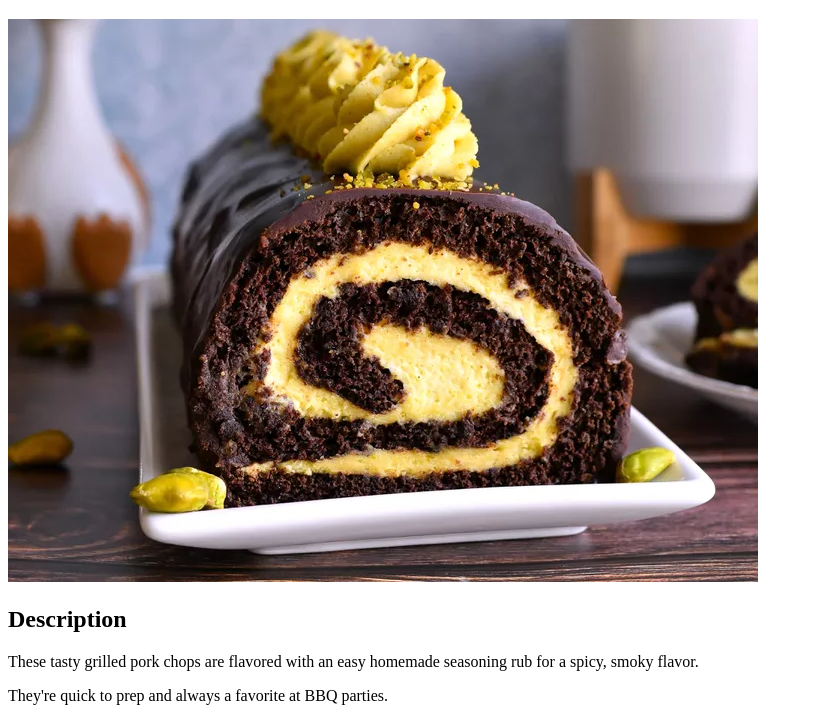
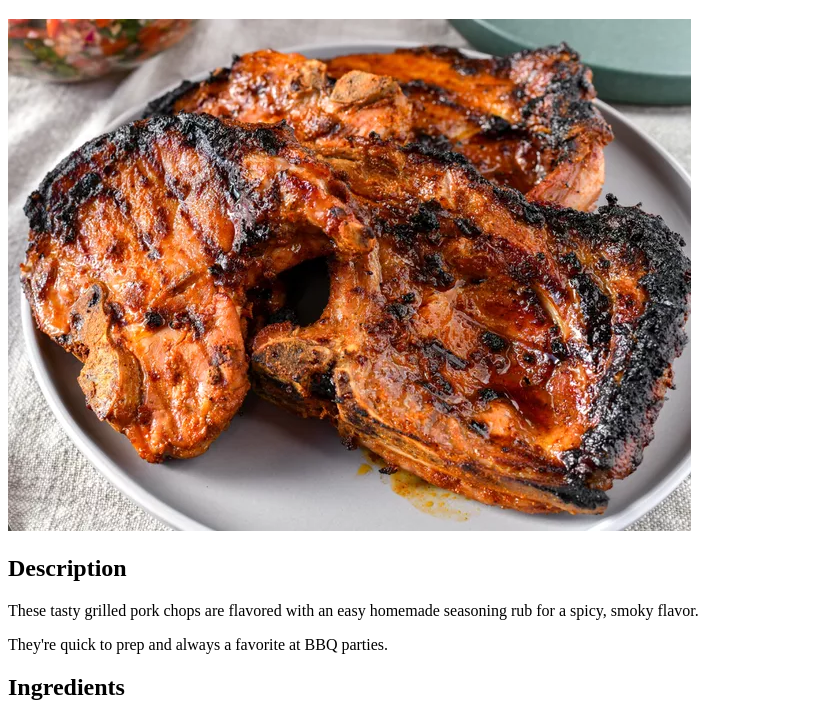
Before and after one commit to tafodavcs/odin-recipes, a plain HTML site: page recipes/recipes/pork-chops.html in a window 1280 px wide. Shown: the part 87-800 px from the top of the page, without its empty margins (0-813 px from the left). Drawn offline with Linux system fonts and the light colour scheme.

Commit message:
Fixed incorrect photo

```diff
--- a/recipes/recipes/pork-chops.html
+++ b/recipes/recipes/pork-chops.html
@@ -7,7 +7,7 @@
     <body>
         <a href="../../index.html">Home</a>
         <h1>Smoky Grilled Pork Chops</h1>
-            <img src="../assets/roll-cake.webp">
+            <img src="../assets/pork-chops.webp">
         <h2>Description</h2>
             <p>These tasty grilled pork chops are flavored with an easy homemade
                 seasoning rub for a spicy, smoky flavor.</p>
```
